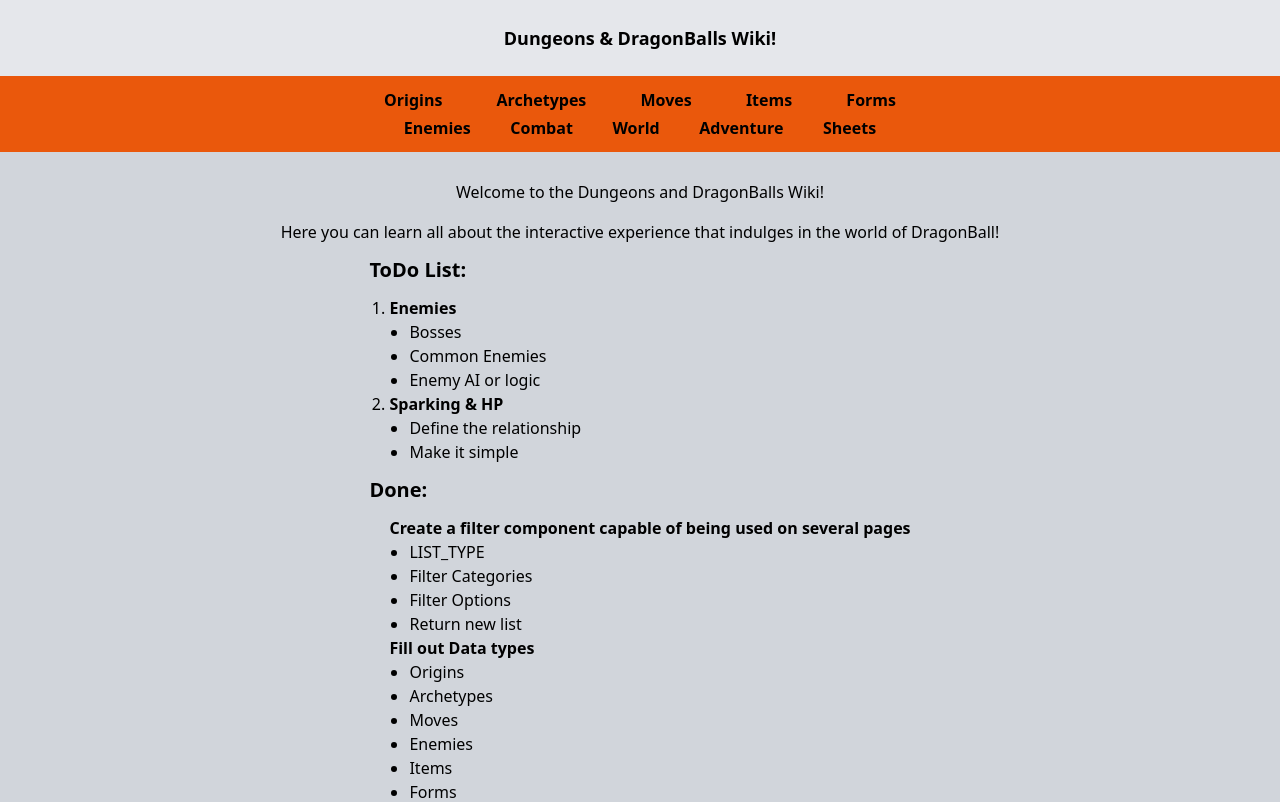
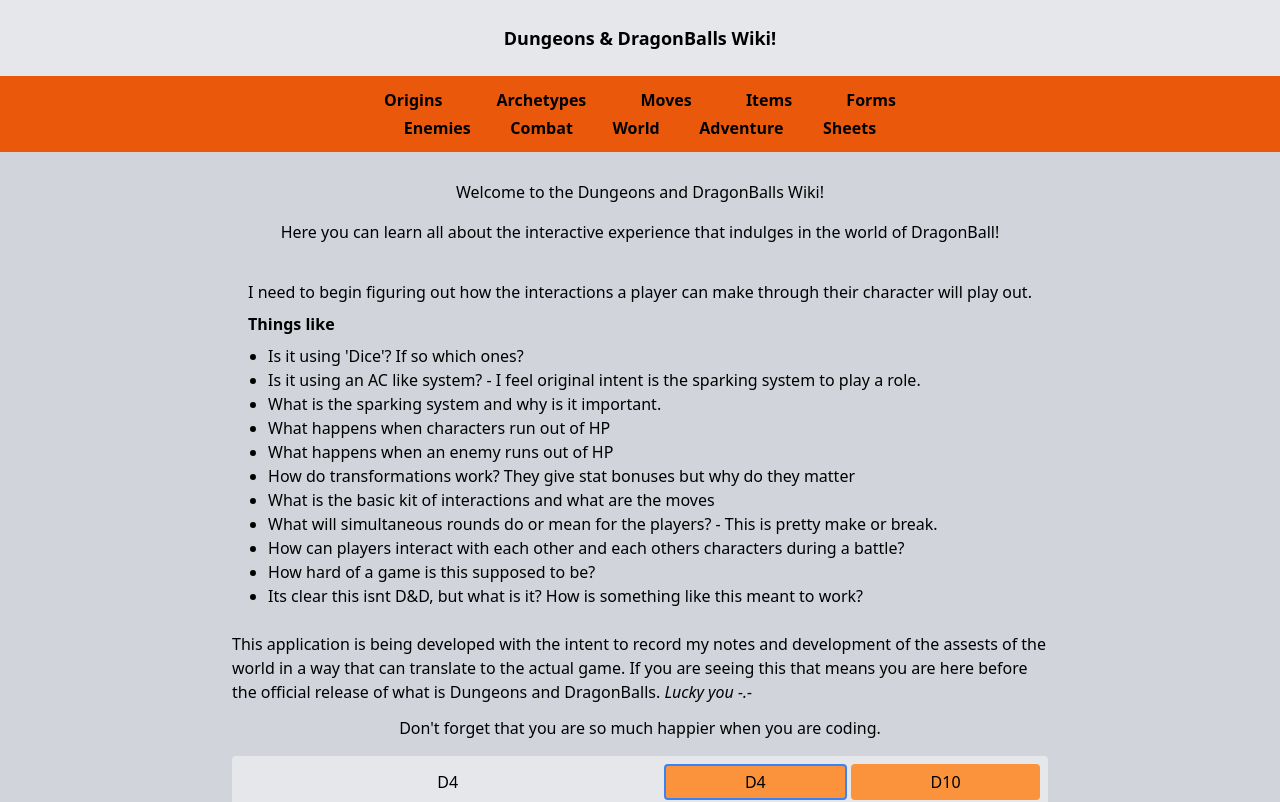
Before and after one commit to KylePep/ddbwiki, a Next.js app: page / in a window 1280 px wide. Shown: the top 802 px of the page. Built offline with nearby package versions, Linux system fonts and the light colour scheme.

Commit message:
Changed main page

```diff
--- a/app/components/Modal.tsx
+++ b/app/components/Modal.tsx
@@ -42,7 +42,7 @@ export default function Modal({ type, content, setToggle}: ToggleProps){
           type === "describe" &&
           <div className="flex flex-col gap-2 p-6">
             <h1 className="font-bold">
-              Title: {content.title}
+              Title: {content.displayName}
             </h1>
             <h2>Type: {content.type}</h2>
             <h3>Sub Type: {content.subType}</h3>
--- a/app/page.tsx
+++ b/app/page.tsx
@@ -17,52 +17,23 @@ export default function Home() {
         <h2 className="pb-3">
           Here you can learn all about the interactive experience that indulges in the world of DragonBall!
         </h2>
-        <h3 className="mb-5">
-          <p className="mb-3 text-xl font-bold">ToDo List:</p>
-          <ul className="list-decimal">
-            <li>
-              <p className="font-bold">Enemies</p>
+          <div className="my-6">
+            I need to begin figuring out how the interactions a player can make through their character will play out.
+              <p className="font-semibold my-2">Things like</p>
               <ul className="list-disc">
-                <li>Bosses</li>
-                <li>Common Enemies</li>
-                <li>Enemy AI or logic</li>
+                <li>Is it using {`'Dice'`}? If so which ones?</li>
+                <li>Is it using an AC like system? - I feel original intent is the sparking system to play a role.</li>
+                <li>What is the sparking system and why is it important.</li>
+                <li>What happens when characters run out of HP</li>
+                <li>What happens when an enemy runs out of HP</li>
+                <li>How do transformations work? They give stat bonuses but why do they matter</li>
+                <li>What is the basic kit of interactions and what are the moves</li>
+                <li>What will simultaneous rounds do or mean for the players? - This is pretty make or break.</li>
+                <li>How can players interact with each other and each others characters during a battle?</li>
+                <li>How hard of a game is this supposed to be?</li>
+                <li>Its clear this isnt D&D, but what is it? How is something like this meant to work?</li>
               </ul>
-            </li>
-            <li>
-              <p className="font-bold">Sparking & HP</p>
-              <ul className="list-disc">
-                <li>Define the relationship</li>
-                <li>Make it simple</li>
-              </ul>
-            </li>
-
-          </ul>
-          <p className="font-bold text-xl my-3">Done:</p>
-          <ul>
-            <li>
-              <p className="font-bold">
-              Create a filter component capable of being used on several pages
-              </p>
-              <ul className="list-disc">
-                <li>LIST_TYPE</li>
-                <li>Filter Categories</li>
-                <li>Filter Options</li>
-                <li>Return new list</li>
-              </ul>
-            </li>
-            <li>
-              <p className="font-bold">Fill out Data types</p>
-              <ul className="list-disc">
-                <li>Origins</li>
-                <li>Archetypes</li>
-                <li>Moves</li>
-                <li>Enemies</li>
-                <li>Items</li>
-                <li>Forms</li>
-              </ul>
-            </li>
-          </ul>
-        </h3>
+          </div>
         <h4 className="pb-3">
           This application is being developed with the intent to record my notes and development of the assests of the world in a way that can translate to the actual game. If you are seeing this that means you are here before the official release of what is Dungeons and DragonBalls. <i> Lucky you -.-</i>
         </h4>
```
